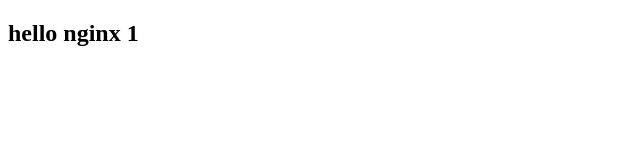
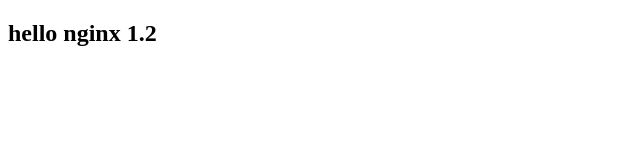
Before and after one commit to ManuelSysAdmin/pruebatecnica, a plain HTML site: page index.html in a window 1280 px wide. Shown: the full height of the page, 0-640 px from the left. Drawn offline with Linux system fonts and the light colour scheme.

Commit message:
Parche menor

```diff
--- a/index.html
+++ b/index.html
@@ -5,6 +5,6 @@
   <title>Prueba Técnica</title>
 </head>
 <body>
-  <h2>hello nginx 1</h2>
+  <h2>hello nginx 1.2</h2>
 </body>
 </html>
```
